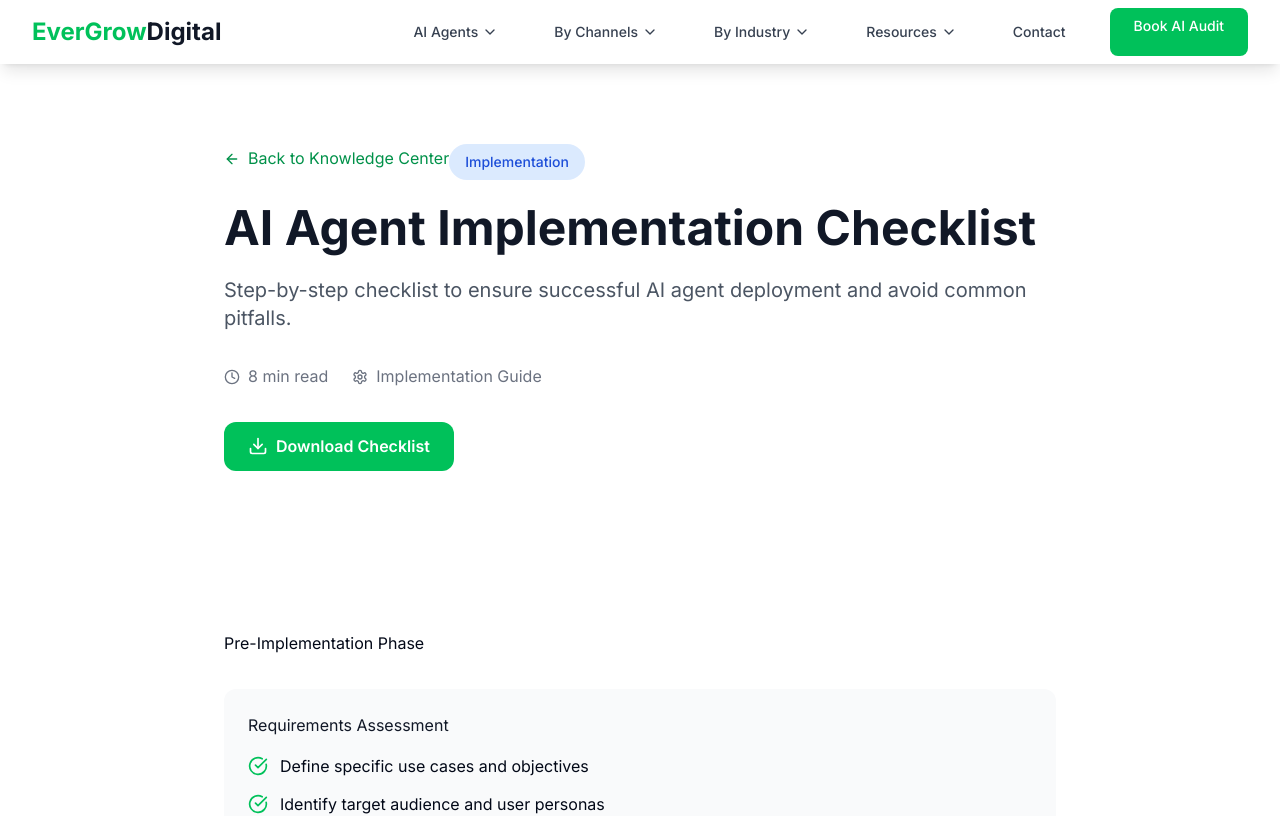
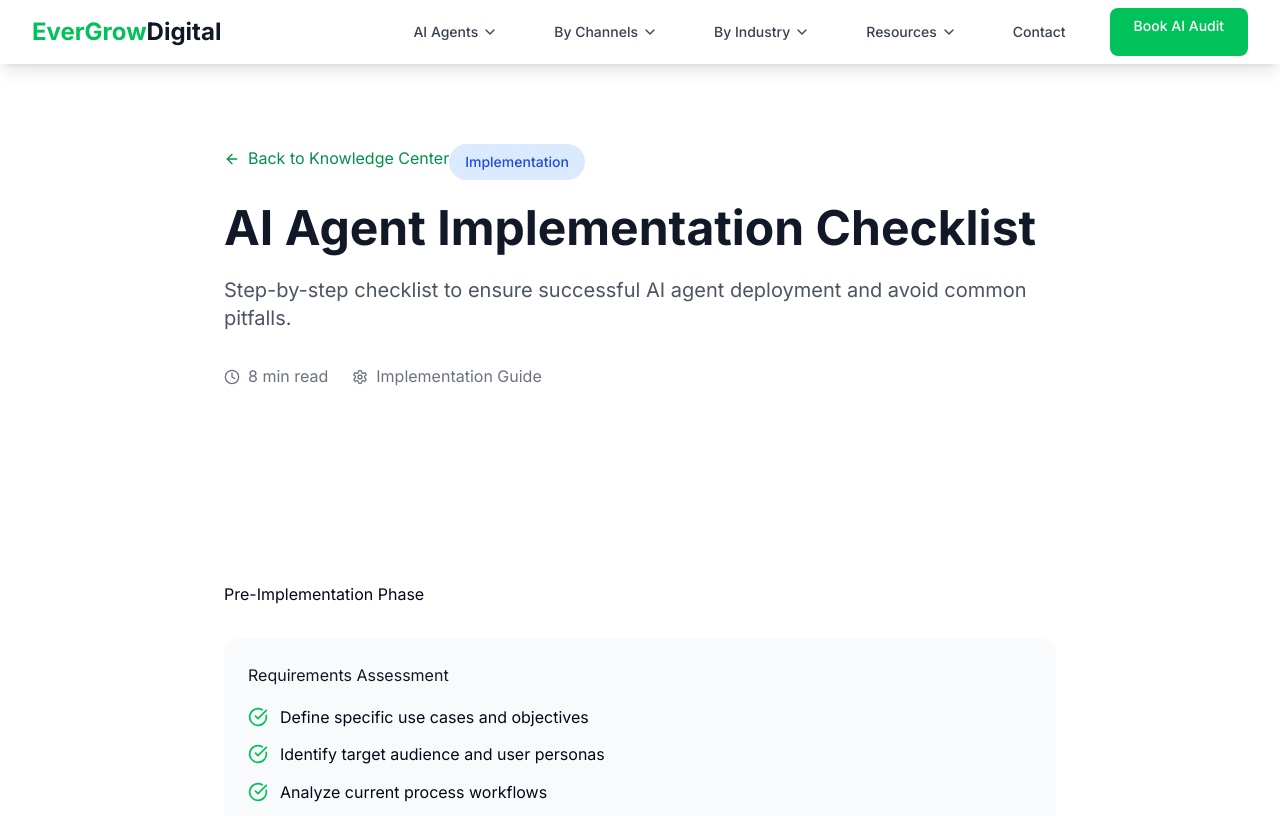
Before and after one commit to bscube/evergrow-ai-site-builder, a React (Vite) app: page /guides/ai-agent-implementation-checklist in a window 1280 px wide. Shown: the top 816 px of the page. Built offline with nearby package versions, Linux system fonts and the light colour scheme.

Commit message:
Remove download button
Removed the "Download Checklist" button from the page.

```diff
--- a/src/pages/guides/AIAgentImplementationChecklist.tsx
+++ b/src/pages/guides/AIAgentImplementationChecklist.tsx
@@ -51,10 +51,6 @@ const AIAgentImplementationChecklist = () => {
               </div>
             </div>
 
-            <button className="inline-flex items-center bg-brand-green-500 hover:bg-brand-green-600 text-white px-6 py-3 rounded-xl font-semibold transition-all duration-200 hover:scale-105">
-              <Download className="h-5 w-5 mr-2" />
-              Download Checklist
-            </button>
           </div>
         </section>
 
```
